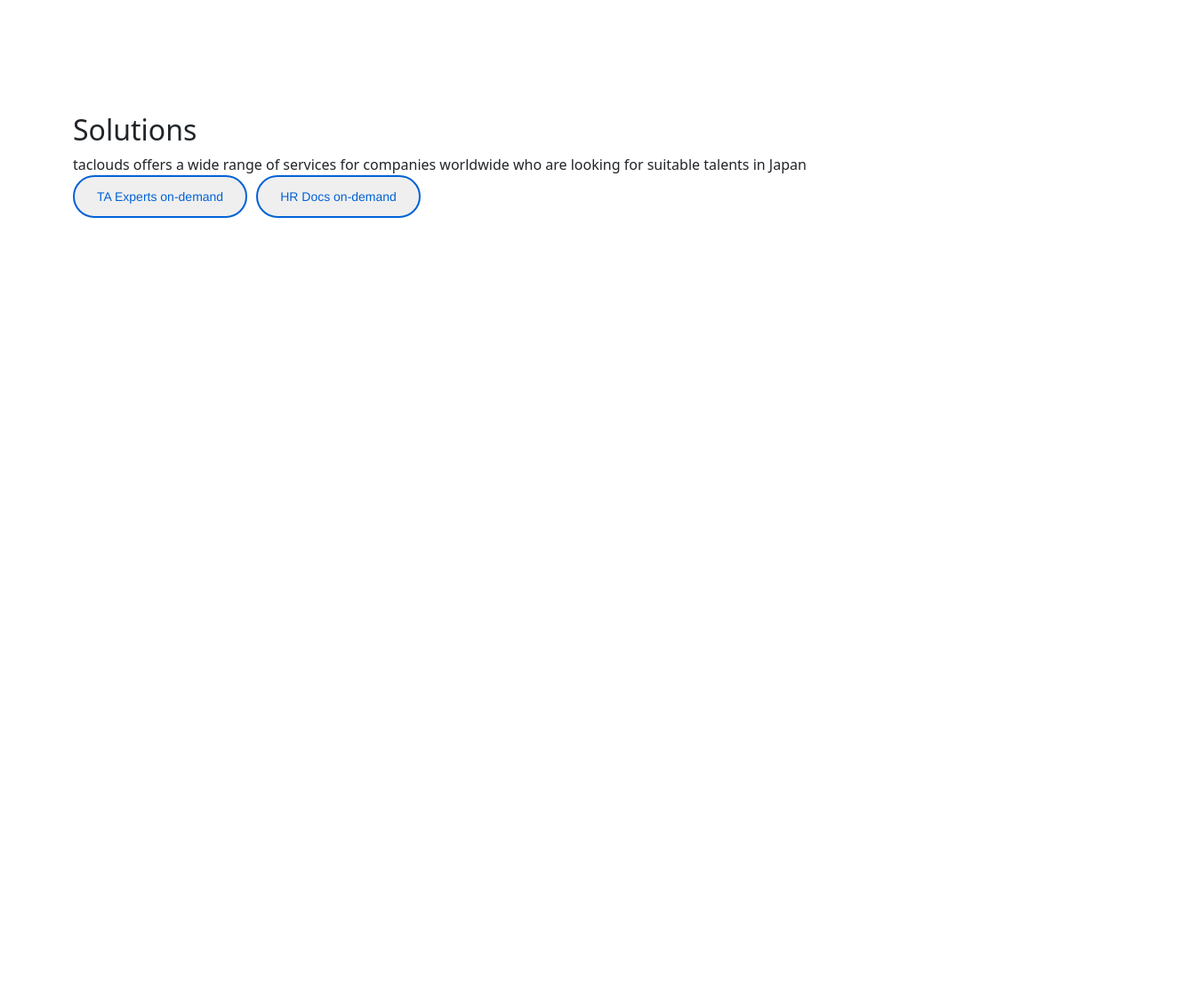
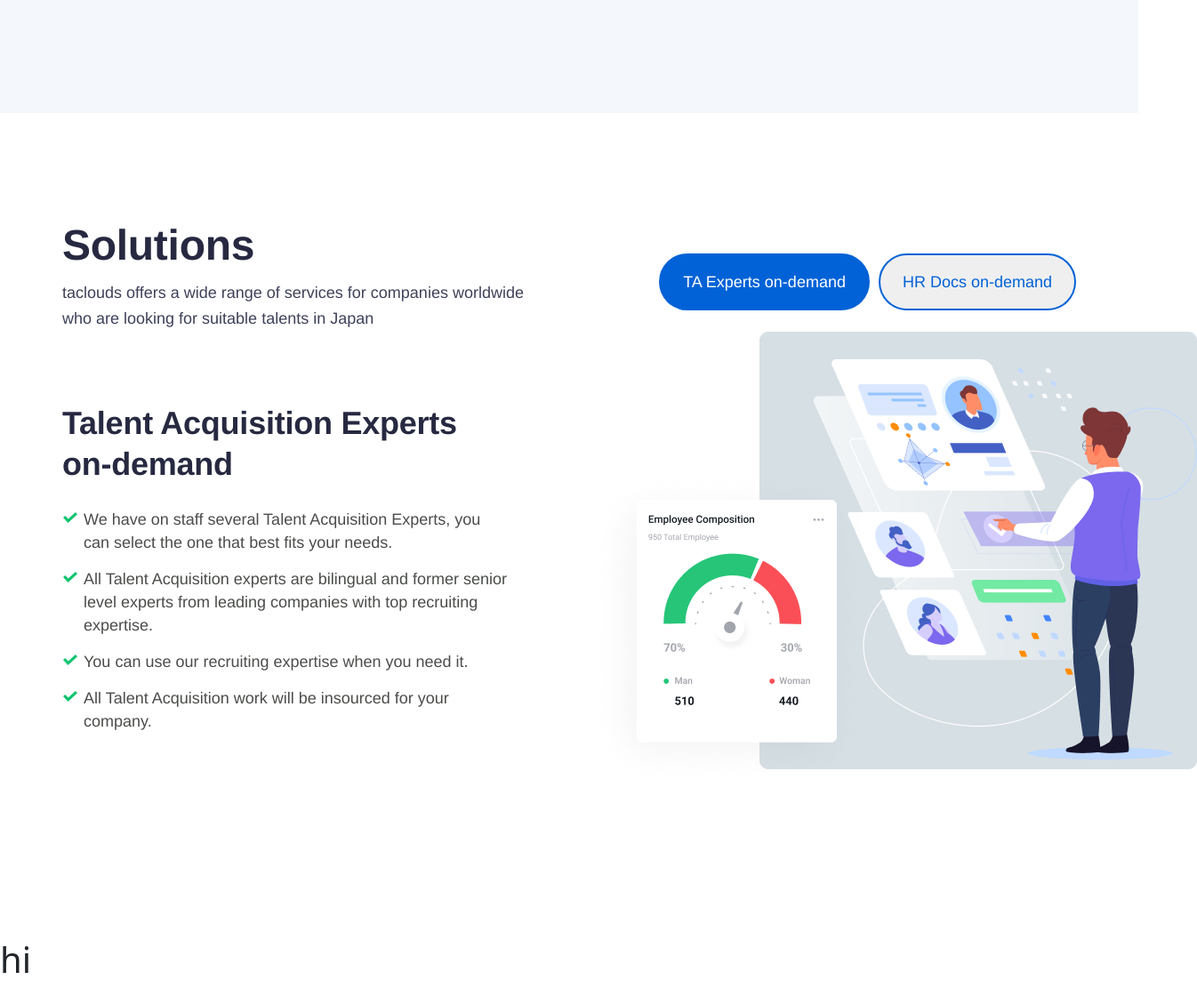
Before and after one commit to mahfuz091/oyolloo-kunikaemily, a plain HTML site: page index.html in a window 1280 px wide. Shown: the part 2706-3817 px from the top of the page at 89% size, 1346 px wide, since content can reach past the window. Before the commit the page ends 2951 px from the top, so only its background shows below. Drawn offline with nearby package versions, Linux system fonts and the light colour scheme.

Commit message:
tab added

```diff
--- a/assets/css/main.css
+++ b/assets/css/main.css
@@ -633,6 +633,10 @@ p {
   }
 }
 
+.talent-area {
+  background: #F4F7FB;
+}
+
 .talent-area .container {
   padding: 50px 24px;
 }
@@ -940,18 +944,66 @@ p {
   }
 }
 
-.tab-button-group {
+.solution-area .container {
+  padding: 50px 24px 76px 24px;
+}
+
+@media (min-width: 1024px) {
+  .solution-area .container {
+    padding: 130px 0;
+  }
+}
+
+.solution-title {
+  color: var(--dark-color, #262940);
+  text-align: center;
+
+  font-family: Arimo;
+  font-size: 28px;
+  font-style: normal;
+  font-weight: 700;
+  line-height: 38px;
+  /* 135.714% */
+  letter-spacing: -0.28px;
+}
+
+
+.solution-desc {
+  color: #3E4159;
+  text-align: center;
+
+  font-family: Arimo;
+  font-size: 16px;
+  font-style: normal;
+  font-weight: 400;
+  line-height: 160%;
+
+  margin-top: 14px;
+}
+
+@media (min-width: 1024px) {
+  .solution-title {
+    font-size: 48px;
+    text-align: left;
+
+  }
+
+  .solution-desc {
+    font-size: 18px;
+    text-align: left;
+    width: 529px;
+    margin-top: 20px;
+  }
+}
+
+.tab-button-group ul {
   display: flex;
   gap: 10px;
+  margin-top: 20px;
 }
 
 .solution-btn {
-  display: flex;
-
-  padding: 8px 25px;
-  justify-content: center;
-  align-items: center;
-
+  padding: 8px 20px;
   border-radius: 114px;
   border: 2px solid #0062D6;
   color: #0062D6;
@@ -964,3 +1016,115 @@ p {
   /* 200% */
 
 }
+
+
+
+.solution-btn.active {
+  display: flex;
+  padding: 8px 20px;
+  justify-content: center;
+  align-items: center;
+  gap: 10px;
+  border-radius: 114px;
+  background: #0062D6;
+  color: #FFF;
+
+}
+
+@media (min-width: 1200px) {
+
+  .solution-btn,
+  .solution-btn.active {
+    font-size: 18px;
+    padding: 16px 25px;
+  }
+}
+
+.tab-content h2 {
+  color: var(--Background-Color, #262940);
+  font-family: Arimo;
+  font-size: 24px;
+  font-style: normal;
+  font-weight: 700;
+  line-height: 34px;
+  /* 141.667% */
+  letter-spacing: -0.24px;
+  margin-bottom: 20px;
+  margin-top: 40px;
+}
+
+.tab-content img {
+  margin-bottom: 30px;
+}
+
+.tab-content ul li {
+  list-style: url(/assets/img/Check-small.svg);
+  margin-left: 24px;
+  color: var(--Paragraph, #4A4D49);
+  font-family: Arimo;
+  font-size: 16px;
+  font-style: normal;
+  font-weight: 400;
+  line-height: 26px;
+  /* 162.5% */
+  margin-bottom: 15px;
+
+}
+
+.tab-pane-header ul {
+  display: none;
+}
+
+@media (min-width: 1024px) {
+  .solution-header {
+    display: flex;
+    justify-content: space-between;
+    align-items: center;
+  }
+
+  .tab-content h2 {
+    font-size: 36px;
+  }
+
+  .tab-content ul li {
+    font-size: 18px;
+  }
+
+
+}
+
+@media (min-width: 1200px) {
+
+
+  .tab-pane-header h2 {
+    width: 500px;
+    line-height: 46px;
+    margin-bottom: 26px;
+  }
+
+
+  .tab-pane-header ul {
+    display: block;
+  }
+
+  .tab-mobile-list {
+    display: none;
+  }
+
+  /* .tab-content .tab-pane {
+    display: flex;
+  } */
+  /* .tab-pane-header {
+    display: flex;
+  } */
+  .hr-tab-content,
+  .ta-tab-content {
+    display: flex;
+    gap: 86px;
+  }
+
+  .hr-tab-content h2,
+  .ta-tab-content h2 {
+    margin-top: 80px;
+  }
+}
--- a/index.html
+++ b/index.html
@@ -376,16 +376,91 @@
 
   <section class="solution-area">
     <div class="container">
-      <div>
-        <h2 class="solution-title">Solutions</h2>
-        <p class="solution-desc">taclouds offers a wide range of services for companies worldwide
-          who are looking for suitable talents in Japan</p>
+      <div class="solution-header">
+        <div>
+          <h2 class="solution-title">Solutions</h2>
+          <p class="solution-desc">taclouds offers a wide range of services for companies worldwide
+            who are looking for suitable talents in Japan</p>
+        </div>
+        <div class="tab-button-group">
+          <ul class="nav nav-pills mb-3" id="pills-tab" role="tablist">
+            <li class="nav-item" role="presentation">
+
+              <button class="ta-expert solution-btn active" id="pills-ta-tab" data-bs-toggle="pill"
+                data-bs-target="#pills-ta" type="button" role="tab" aria-controls="pills-ta" aria-selected="true">TA
+                Experts on-demand</button>
+            </li>
+            <li class="nav-item" role="presentation">
+              <button class="hr-docs solution-btn" id="pills-hr-tab" data-bs-toggle="pill" data-bs-target="#pills-hr"
+                type="button" role="tab" aria-controls="pills-hr" aria-selected="false">HR Docs on-demand</button>
+            </li>
+
+          </ul>
+
+        </div>
       </div>
-      <div class="tab-button-group">
-        <button class="ta-expert solution-btn">TA Experts on-demand</button>
-        <button class="hr-docs solution-btn">HR Docs on-demand</button><!-- /.hr-docs -->
+      <div class="tab-content" id="pills-tabContent">
+        <div class="tab-pane fade show active" id="pills-ta" role="tabpanel" aria-labelledby="pills-ta-tab">
+          <div class="ta-tab-content">
+            <div class="tab-pane-header">
+              <h2>Talent Acquisition Experts
+                on-demand</h2>
+              <ul>
+                <li>We have on staff several Talent Acquisition Experts, you can select the one that best fits your
+                  needs.
+                </li>
+                <li>All Talent Acquisition experts are bilingual and former senior level experts from leading companies
+                  with
+                  top recruiting expertise.</li>
+                <li>You can use our recruiting expertise when you need it.</li>
+                <li>All Talent Acquisition work will be insourced for your company.</li>
+              </ul>
+            </div>
+
+            <img class="img-fluid" src="assets/img/ta.png" alt="">
+          </div>
+          <ul class="tab-mobile-list">
+            <li>We have on staff several Talent Acquisition Experts, you can select the one that best fits your needs.
+            </li>
+            <li>All Talent Acquisition experts are bilingual and former senior level experts from leading companies
+              with
+              top recruiting expertise.</li>
+            <li>You can use our recruiting expertise when you need it.</li>
+            <li>All Talent Acquisition work will be insourced for your company.</li>
+          </ul>
+
+        </div>
+        <div class="tab-pane fade" id="pills-hr" role="tabpanel" aria-labelledby="pills-hr-tab">
+          <div class="hr-tab-content">
+            <div class="tab-pane-header">
+              <h2>Regional Legal Documents for onboarding</h2>
+              <ul>
+                <li>A large database full of local legals forms, rules and regulations at your disposal
+                </li>
+                <li>Documents that cover various situations, regulations, contract types, positions & titles and more.
+                </li>
+                <li>All documents fully comply with local labor laws</li>
+              </ul>
+            </div>
+
+            <img class="img-fluid" src="assets/img/hr.png" alt="">
+          </div>
+          <ul class="tab-mobile-list">
+            <li>A large database full of local legals forms, rules and regulations at your disposal
+            </li>
+            <li>Documents that cover various situations, regulations, contract types, positions & titles and more.
+            </li>
+            <li>All documents fully comply with local labor laws</li>
+          </ul>
+
+        </div>
+
       </div>
     </div>
+
+  </section>
+  <section>
+    <h1>hi</h1>
   </section>
   <!-- Bootstrup cdn -->
   <script src="https://cdn.jsdelivr.net/npm/@popperjs/core@2.11.8/dist/umd/popper.min.js"
```
Also changed, not shown: assets/img/Check-small.svg (added), assets/img/Check.svg (added), assets/img/hr.png (added), assets/img/ta.png (renamed from assets/img/Group 97.png).
